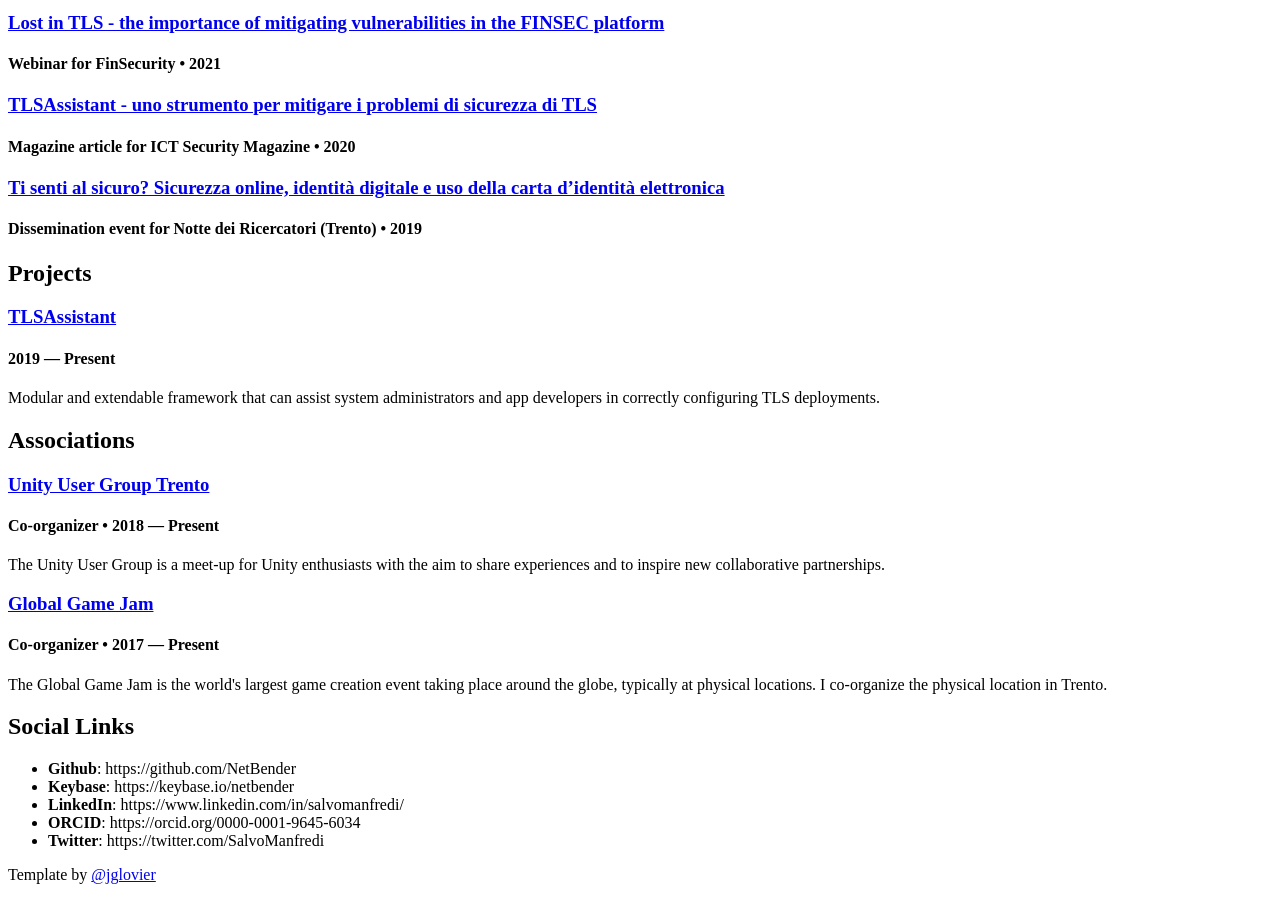
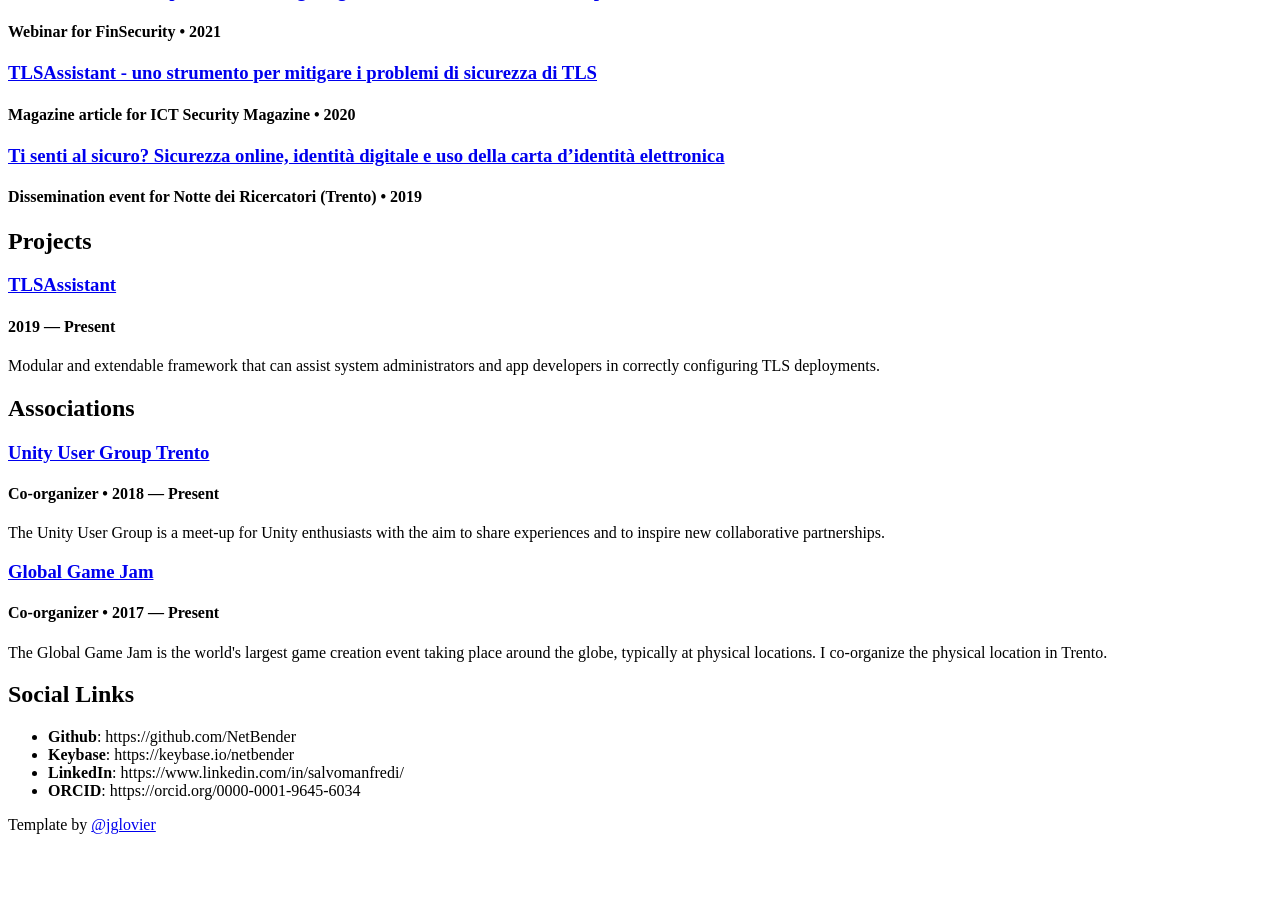
Before and after one commit to NetBender/cv, a Jekyll site: the page built from index.html, in a window 1280 px wide and 900 px high, scrolled down 7397 px. Built offline with Jekyll 4.4.1, drawn with Linux system fonts in a browser that asks for light colours; after the commit the page ends 8247 px from its top, so only the background shows below that; some of the changed lines change nothing that is shown.

Commit message:
Update _config.yml

```diff
--- a/_config.yml
+++ b/_config.yml
@@ -54,7 +54,7 @@
   resume_keybase_url:             "https://keybase.io/netbender"
   resume_linkedin_url:            "https://www.linkedin.com/in/salvomanfredi/"
   resume_orcid_url:               "https://orcid.org/0000-0001-9645-6034"
-  resume_twitter_url:             "https://twitter.com/SalvoManfredi"
+  # resume_twitter_url:             "https://twitter.com/SalvoManfredi"
   # resume_dribbble_url:          "insert Dribble URL here"
   # resume_facebook_url:          "insert Facebook URL here"
   # resume_instagram_url:         "insert your Instagram URL here"
```
